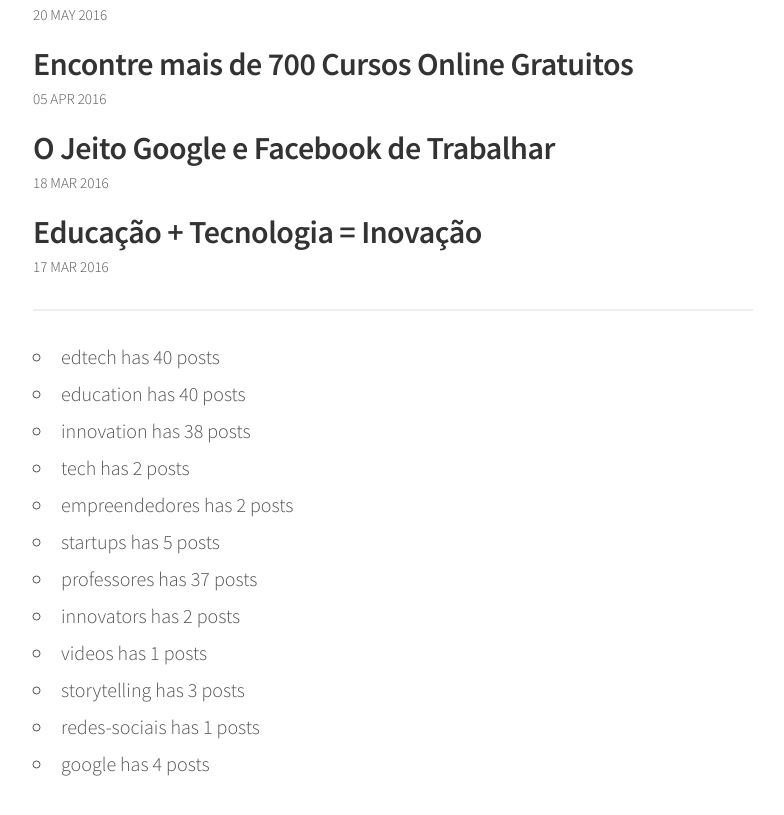
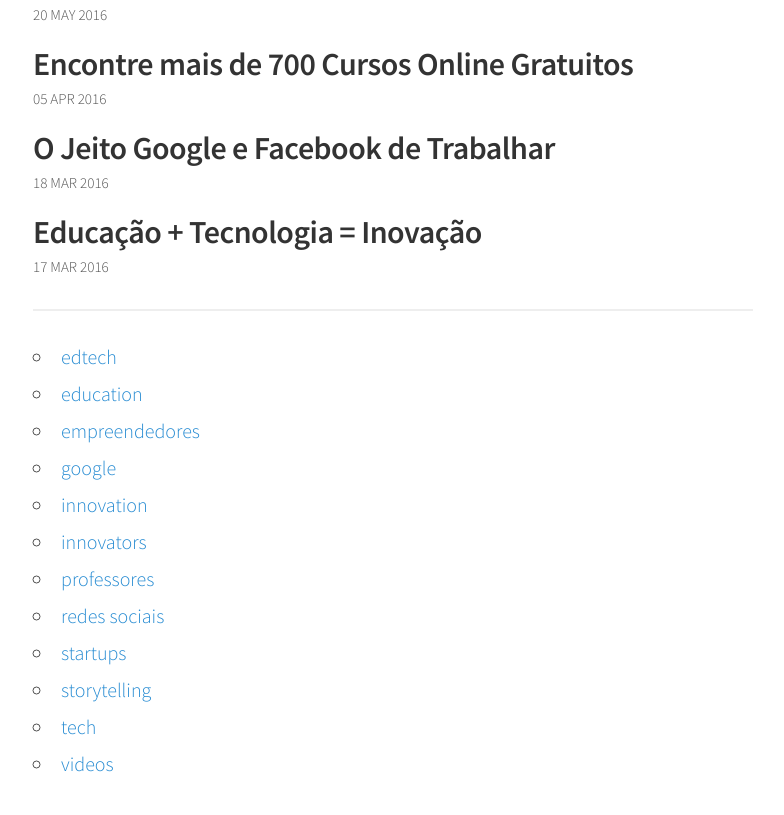
Before and after one commit to snvas/snvas.github.io, a Jekyll site: the page built from index.html, in a window 1280 px wide and 900 px high, scrolled down 4428 px. Shown: the top 815 px of the window, without its empty margins (247-1031 px from the left). Built offline with Jekyll 4.4.1, drawn with Linux system fonts in a browser that asks for light colours; nearby versions of some CDN libraries.

Commit message:
post tags

```diff
--- a/_config.yml
+++ b/_config.yml
@@ -25,8 +25,7 @@ gems:
   - jekyll-tagging
   - jekyll-feed
   - jekyll-seo-tag
-tag_page_layout: tag_page
-tag_page_dir: tag
+tag_page_layout: tags
 social:
   name: Soraia Novaes
   links:
--- a/index.html
+++ b/index.html
@@ -29,13 +29,18 @@ layout: default
   {% endif %}
 </div>
  <hr/>
- <ul class="tags">
-{% for tag in site.tags %}
-  {% assign t = tag | first %}
-  {% assign posts = tag | last %}
-  <li>{{t | downcase | replace:" ","-" }} has {{ posts | size }} posts</li>
-{% endfor %}
+
+<ul class="blog-tags-list">
+  {% assign sorted_tags = site.tags | sort %}
+  {% for tag in sorted_tags %}
+    {% assign t = tag | first %}
+    {% assign posts = tag | last %}
+    <li class="blog-tag-item" id="{{ t }}-item">
+      <a href onclick="filter('{{ t }}'); return false;">{{ t }}</a>
+    </li>
+  {% endfor %}
 </ul>
+
   <script async src="//pagead2.googlesyndication.com/pagead/js/adsbygoogle.js"></script>
 <!-- codecamp -->
 <ins class="adsbygoogle"
```
Also changed, not shown: _layouts/tags.html (added, +19 -0 lines), _layouts/tag_page.html (line endings or trailing spaces).
